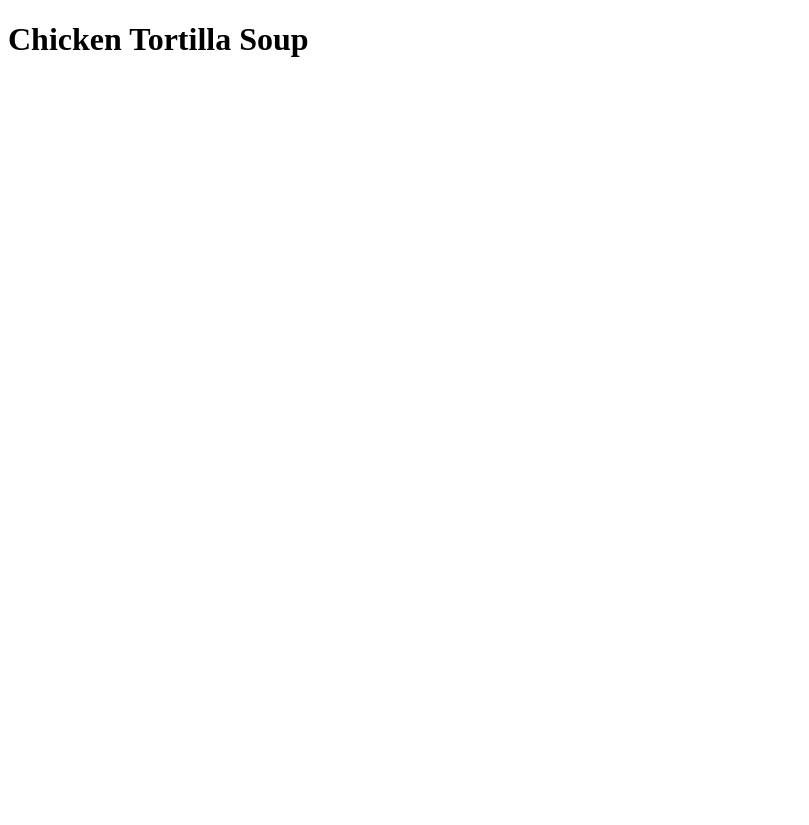
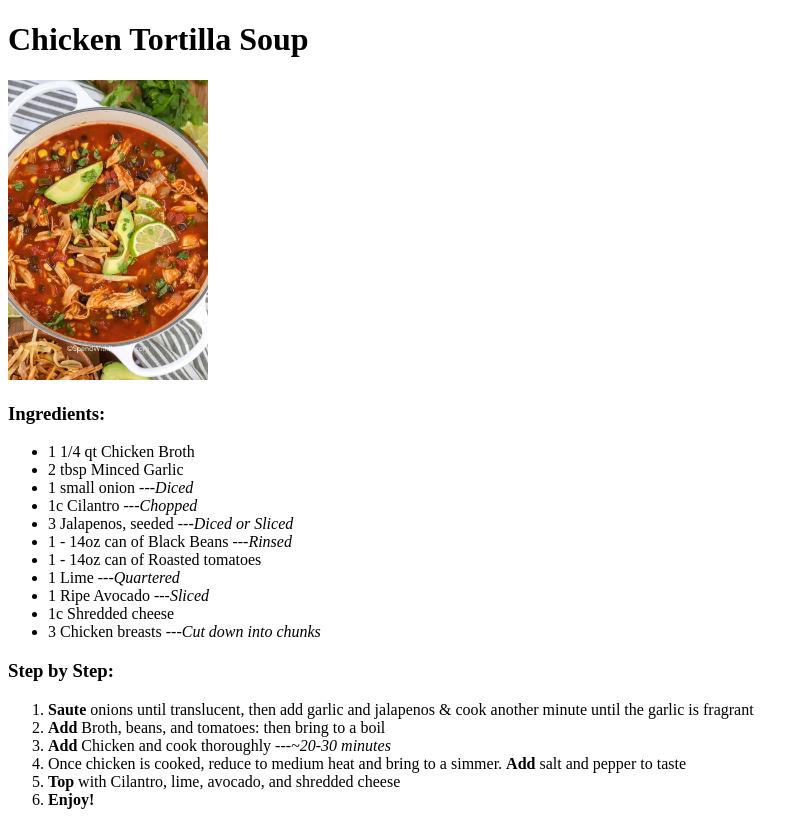
Before and after one commit to Os10-M/Odin-recipes, a plain HTML site: page recipes/chicken-tortilla-soup.html in a window 1280 px wide. Shown: the whole page, without its empty margins (0-809 px from the left). Before the commit the page ends 800 px from the top, so only its background shows below. Drawn offline with Linux system fonts and the light colour scheme.

Commit message:
Added chicken torilla recipe

```diff
--- a/recipes/chicken-tortilla-soup.html
+++ b/recipes/chicken-tortilla-soup.html
@@ -9,6 +9,35 @@
 
 <body>
     <h1>Chicken Tortilla Soup</h1>
+      <img src="../img/chickentorilla.jpg" width="200" alt="Chicken torilla soup">
+      <p></p>
+
+    <h3>Ingredients:</h3>
+        <ul>
+            <li>1 1/4 qt Chicken Broth</li>
+            <li>2 tbsp Minced Garlic</li>
+            <li>1 small onion ---<em>Diced</em></li>
+            <li>1c Cilantro ---<em>Chopped</em></li>
+            <li>3 Jalapenos, seeded ---<em>Diced or Sliced</em></li>
+            <li>1 - 14oz can of Black Beans ---<em>Rinsed</em></li>
+            <li>1 - 14oz can of Roasted tomatoes</li>
+            <li>1 Lime ---<em>Quartered</em></li>
+            <li>1 Ripe Avocado ---<em>Sliced</em></li>
+            <li>1c Shredded cheese</li>
+            <li>3 Chicken breasts ---<em>Cut down into chunks</em></li>
+        </ul>
+
+      <p></p>
+    <h3>Step by Step:</h3>
+
+        <ol>
+            <li><strong>Saute</strong> onions until translucent, then add garlic and jalapenos & cook another minute until the garlic is fragrant</li>
+            <li><strong>Add</strong> Broth, beans, and tomatoes: then bring to a boil</li>
+            <li><strong>Add</strong> Chicken and cook thoroughly ---<em>~20-30 minutes</em></li>
+            <li>Once chicken is cooked, reduce to medium heat and bring to a simmer. <strong>Add</strong> salt and pepper to taste</li>
+            <li><strong>Top</strong> with Cilantro, lime, avocado, and shredded cheese</li>
+            <li><strong>Enjoy!</strong></li>
+        </ol>
 </body>
 
 
```
